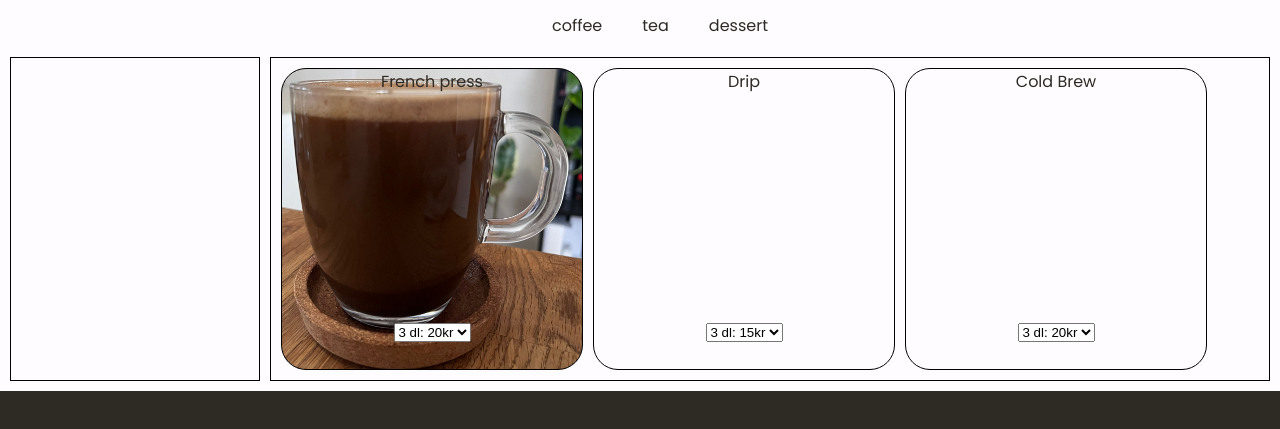
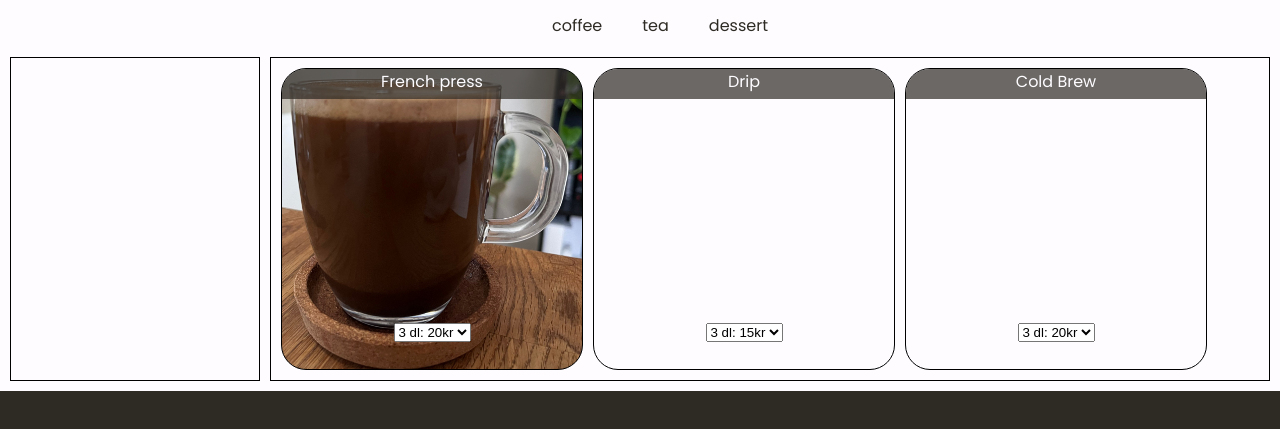
Before and after one commit to DotSnuk/dotCoffee, a website built with webpack: page dist/index.html in a window 1280 px wide. Shown: the part 403-832 px from the top of the page. Built offline with nearby package versions, Linux system fonts and the light colour scheme; files whose address does not match are found by name.

Commit message:
background color of the childs div does not overlap the parent rounded border in the items

```diff
--- a/src/index.js
+++ b/src/index.js
@@ -53,7 +53,6 @@ class MainPage extends DivModifier {
       const div = document.createElement('div');
       li.appendChild(div);
       div.classList.add('menuitem');
-      // if item.active == true add active (or something)
       div.innerText = item.name;
     });
   }
--- a/src/itemcontainer.js
+++ b/src/itemcontainer.js
@@ -65,11 +65,13 @@ export default class ItemContainer extends DivModifier {
     const divParser = {
       name: () => {
         newDiv.innerText = item.name;
+        newDiv.id = 'itemName';
       },
       middle: () => {
         return;
       },
       bottom: () => {
+        newDiv.id = 'prices';
         newDiv.appendChild(this.addPriceList(item));
       },
     }[divName]();
@@ -80,11 +82,11 @@ export default class ItemContainer extends DivModifier {
     const selectElmnt = document.createElement('select');
     selectElmnt.name = 'select';
     selectElmnt.id = 'select';
-    item.prices.forEach(pricePerItem => {
+    item.prices.forEach(pricePerVolume => {
       // pricePerVolume?
       const optionElmnt = document.createElement('option');
       let priceString = '';
-      for (const [key, value] of Object.entries(pricePerItem)) {
+      for (const [key, value] of Object.entries(pricePerVolume)) {
         const priceParser = {
           volumeInDl: () => {
             priceString += `${value} dl: `;
--- a/src/style.css
+++ b/src/style.css
@@ -41,9 +41,14 @@ body {
   border-radius: 25px;
   display: grid;
   grid-template-rows: 30px auto 50px;
+  overflow: hidden;
 }
 .header {
   font-size: 24px;
+}
+#itemName {
+  background-color: rgba(46, 42, 36, 0.7);
+  color: #fefcff;
 }
 #filter,
 #itemContainer {
@@ -55,6 +60,7 @@ body {
   flex-direction: row;
   align-content: flex-start;
   gap: 10px;
+  overflow: hidden;
   padding: 10px;
 }
 #menubar ul li {
```
Also changed, not shown: dist/index.html.
